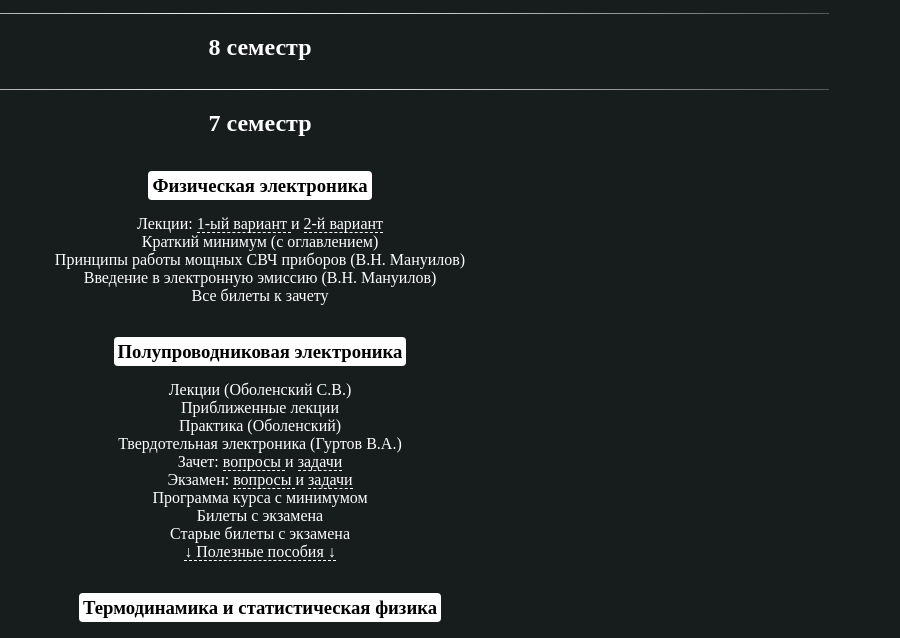
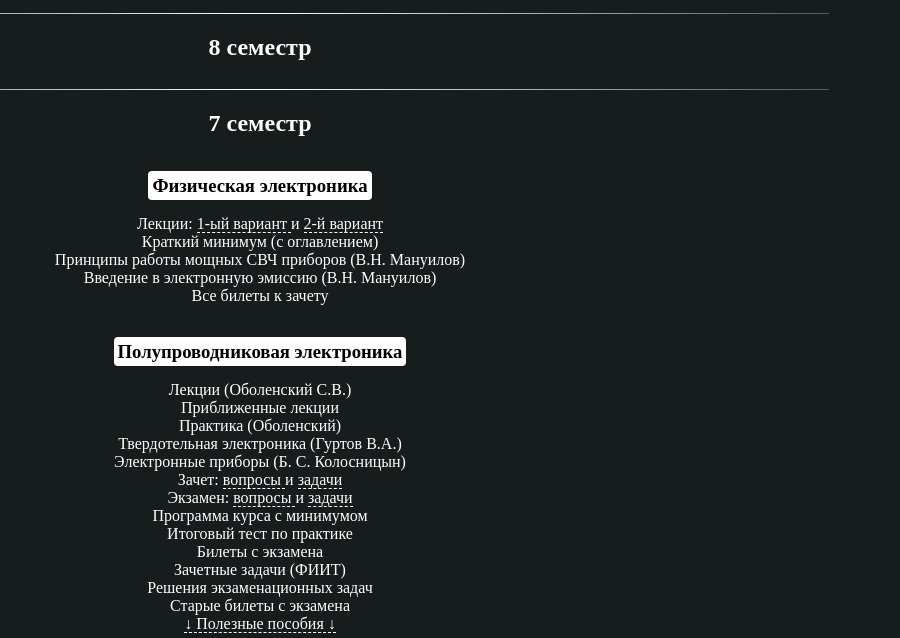
Before and after one commit to rf-slf-4x1/rf-slf-4x1.github.io, a plain HTML site: page index.html in a window 1280 px wide. Shown: the part 87-725 px from the top of the page, without its empty margins (380-1280 px from the left). Drawn offline with Linux system fonts and the light colour scheme.

Commit message:
ППЭ апдейт

```diff
--- a/index.html
+++ b/index.html
@@ -95,10 +95,14 @@
         <a href="https://mozilla.github.io/pdf.js/legacy/web/viewer.html?file=https://raw.githubusercontent.com/rf-slf-4x1/site_materials/main/semi_electronics/Приближенные лекции.pdf"> Приближенные лекции </a><br>
         <a href="https://mozilla.github.io/pdf.js/legacy/web/viewer.html?file=https://raw.githubusercontent.com/rf-slf-4x1/site_materials/main/semi_electronics/Практика(Оболенский)-.pdf"> Практика (Оболенский) </a><br>
         <a href="https://mozilla.github.io/pdf.js/legacy/web/viewer.html?file=https://raw.githubusercontent.com/rf-slf-4x1/site_materials/main/semi_electronics/Твердотельная электроника (Гуртов В.А.).pdf"> Твердотельная электроника (Гуртов В.А.) </a><br>
+        <a href="https://mozilla.github.io/pdf.js/legacy/web/viewer.html?file=https://raw.githubusercontent.com/rf-slf-4x1/site_materials/main/semi_electronics/Электронные приборы (Б. С. Колосницын).pdf"> Электронные приборы (Б. С. Колосницын) </a><br>
         Зачет: <span><a href="https://mozilla.github.io/pdf.js/legacy/web/viewer.html?file=https://raw.githubusercontent.com/rf-slf-4x1/site_materials/main/semi_electronics/Вопросы к зачету ППЭ.pdf"> вопросы </a></span> и <span><a href="https://mozilla.github.io/pdf.js/legacy/web/viewer.html?file=https://raw.githubusercontent.com/rf-slf-4x1/site_materials/main/semi_electronics/Задачи к зачету ППЭ.pdf"> задачи </a></span><br>
         Экзамен: <span><a href="https://mozilla.github.io/pdf.js/legacy/web/viewer.html?file=https://raw.githubusercontent.com/rf-slf-4x1/site_materials/main/semi_electronics/Экзаменационные вопросы ППЭ.pdf"> вопросы </a></span> и <span><a href="https://mozilla.github.io/pdf.js/legacy/web/viewer.html?file=https://raw.githubusercontent.com/rf-slf-4x1/site_materials/main/semi_electronics/Экзаменационные задачи ППЭ.pdf"> задачи </a></span><br>
         <a href="https://mozilla.github.io/pdf.js/legacy/web/viewer.html?file=https://raw.githubusercontent.com/rf-slf-4x1/site_materials/main/semi_electronics/Программа курса с минимумом.pdf"> Программа курса с минимумом </a><br>
+        <a href="https://mozilla.github.io/pdf.js/legacy/web/viewer.html?file=https://raw.githubusercontent.com/rf-slf-4x1/site_materials/main/semi_electronics/Итоговый тест по практике.pdf"> Итоговый тест по практике </a><br>
         <a href="https://mozilla.github.io/pdf.js/legacy/web/viewer.html?file=https://raw.githubusercontent.com/rf-slf-4x1/site_materials/main/semi_electronics/Экзаменационные билеты (new).pdf"> Билеты с экзамена </a><br>
+        <a href="https://mozilla.github.io/pdf.js/legacy/web/viewer.html?file=https://raw.githubusercontent.com/rf-slf-4x1/site_materials/main/semi_electronics/Зачетные задачи (ФИИТ).pdf"> Зачетные задачи (ФИИТ) </a><br>
+        <a href="https://mozilla.github.io/pdf.js/legacy/web/viewer.html?file=https://raw.githubusercontent.com/rf-slf-4x1/site_materials/main/semi_electronics/Решения экзаменационных задач.pdf"> Решения экзаменационных задач </a><br>
         <a href="https://mozilla.github.io/pdf.js/legacy/web/viewer.html?file=https://raw.githubusercontent.com/rf-slf-4x1/site_materials/main/semi_electronics/Экзаменационные билеты зима (редакция январь 2013).pdf"> Старые билеты с экзамена </a><br>
         <details>
           <summary><span>↓ Полезные пособия ↓</span></summary><br>
```
